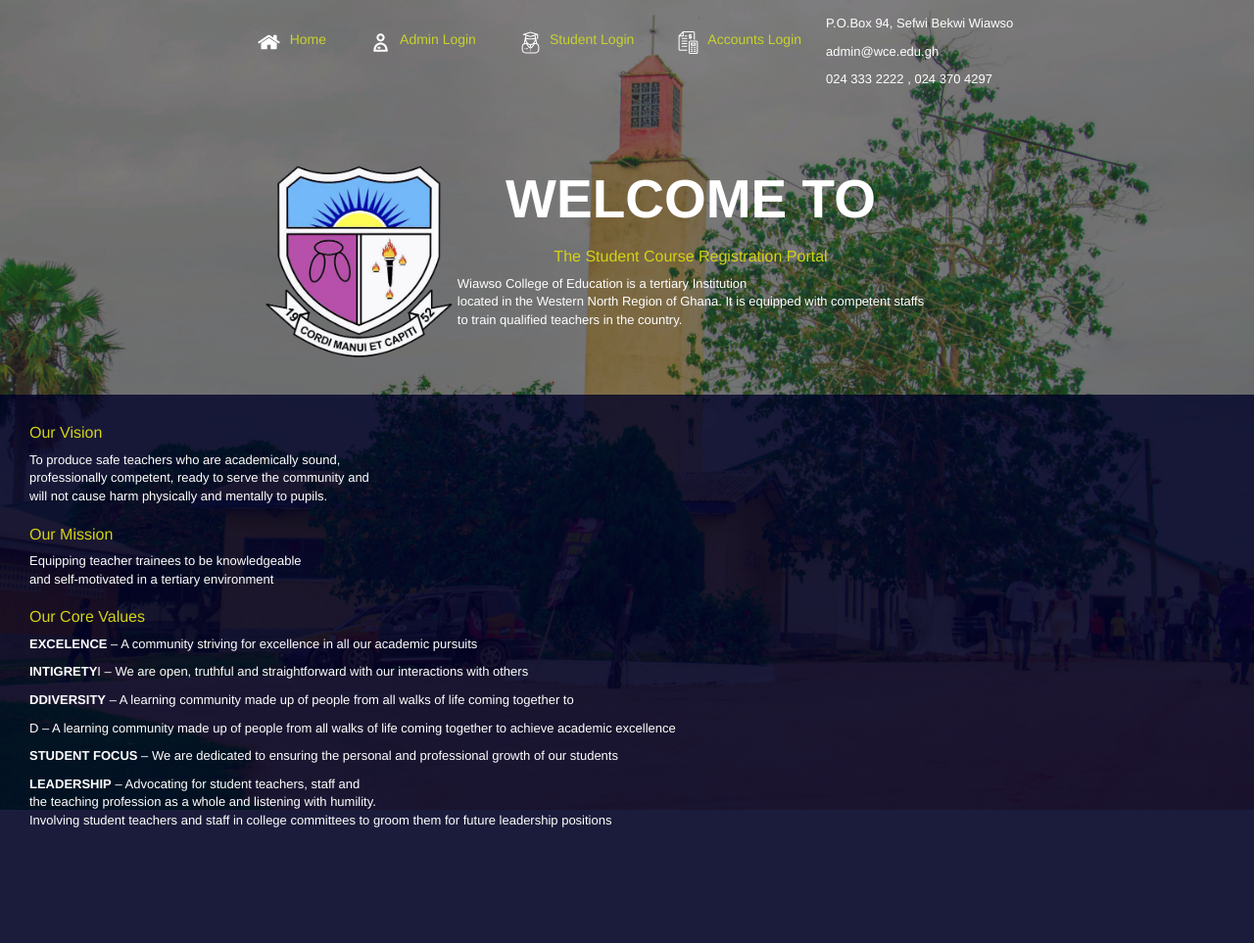
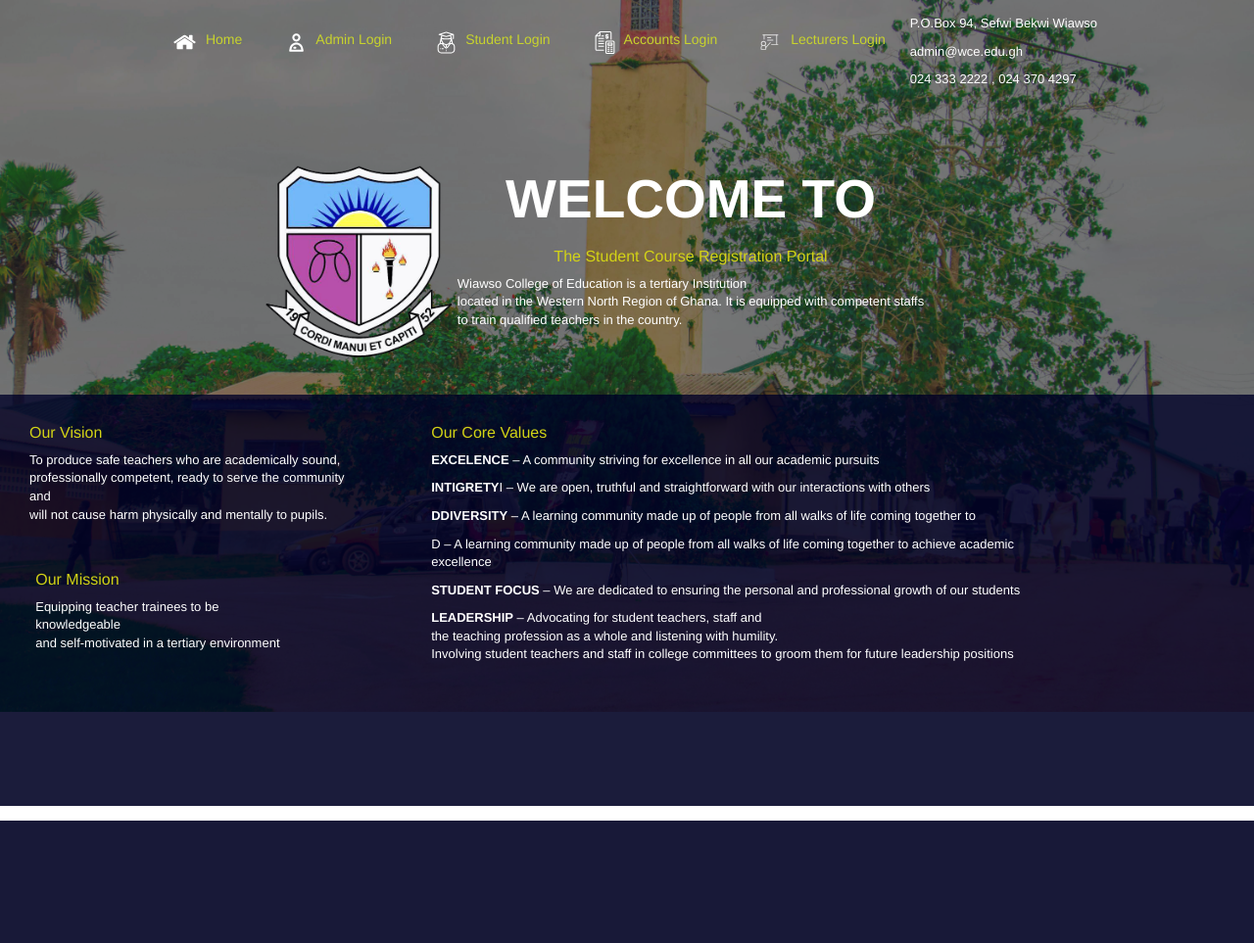
Before and after one commit to CobbyElsonfx/Course-Registration-Portal, a PHP site: page /onlinecourse/home.php in a window 1280 px wide. Shown: the whole page at 98% size. After the commit the page ends 838 px from the top, so only its background shows below. Run offline with PHP 8.4, Linux system fonts and the light colour scheme.

Commit message:
Added new data

```diff
--- a/onlinecourse/assets/css/home_page.css
+++ b/onlinecourse/assets/css/home_page.css
@@ -4,7 +4,8 @@ body {
     background-position: center;
     background-size: cover;
     width: 100vw;
-    height: 100vh;
+    height: 75vh;
+    overflow: hidden;
 }
 header {
     background-color: rgba(42, 42, 44, 0.6);
@@ -66,6 +67,8 @@ ul {
 }
 /* Core Values styles */
 .corevalue{
+    position: relative;
+    right: 15%;
 font-size: small;
 vertical-align: auto;
 color: #ffffff;
@@ -197,6 +200,12 @@ li {
     height: 250px;
 }
 
+.mission{
+    position: relative;
+    top: 150px;
+    right: 26.5%;
+}
+
 
 /* Adjustments for smaller screens */
 @media (max-width: 768px) {
--- a/onlinecourse/home.php
+++ b/onlinecourse/home.php
@@ -40,8 +40,10 @@ include("includes/config.php");
                     <li class="navLink px-3 py-2"><a href="./admin/index.php">Admin Login </a></li>
                     <img class="studentIcon" src="./assets/img/student.svg">
                     <li class="navLink px-3 py-2 "><a href="./index.php">Student Login</a></li>
-                    <img class="studentIcon" src="/assets/img/accounting.svg">
+                    <img class="studentIcon" src="./assets/img/accounting.svg">
                     <li class="navLink px-3 py-2"><a href="account_office_panel.php">Accounts Login</a></li>
+                    <img class="homeIcon" src="./assets/img/teacher.svg">
+                    <li class="navLink px-3 py-2"><a href="#">Lecturers Login</a></li>
                     <li>
                         <div class ='address'>
                             <p>P.O.Box 94, Sefwi Bekwi Wiawso</p>
@@ -79,7 +81,7 @@ include("includes/config.php");
 
 
     <section class="footerHome">
-        <div>
+        <div class="d-flex">
             <div>
                 <h2>Our Vision</h2>
                 <p>
@@ -89,7 +91,7 @@ include("includes/config.php");
                 </p>
             </div>
 
-            <div>
+            <div class="mission">
                 <h2>Our Mission</h2>
                 <p>
                     Equipping teacher trainees to be knowledgeable <br>and self-motivated in a tertiary environment
```
Also changed, not shown: onlinecourse/assets/img/teacher.svg (added).
